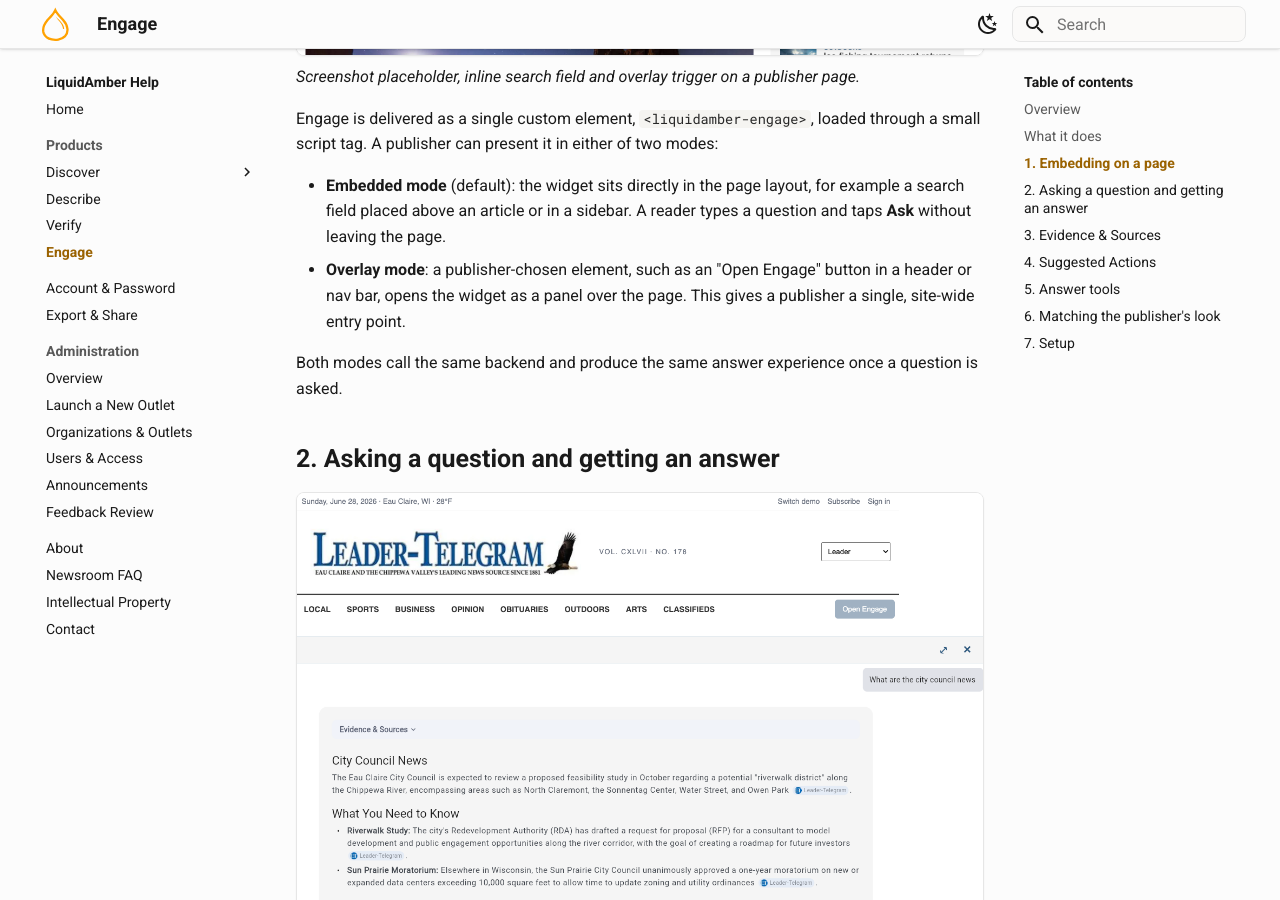
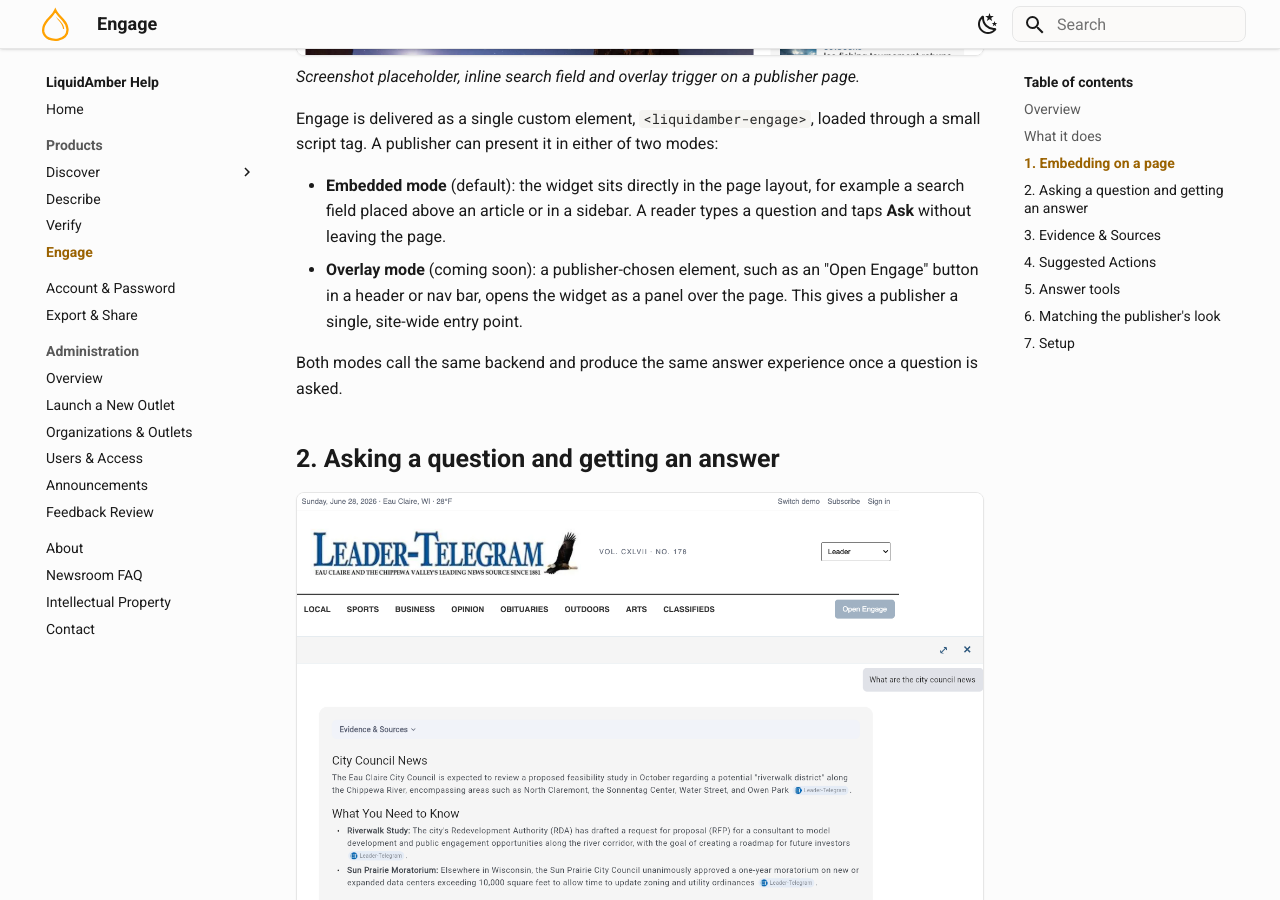
Before and after one commit to benoitmarsot/codechat-help, an MkDocs documentation site: the page built from docs/engage.md, in a window 1280 px wide and 900 px high, scrolled down 1159 px. Built offline with MkDocs 1.6.1 and Material for MkDocs 9.7.7, drawn with Linux system fonts in a browser that asks for light colours.

Commit message:
Add coming soon for overlay.

```diff
--- a/docs/engage.md
+++ b/docs/engage.md
@@ -21,7 +21,7 @@ LiquidAmber Engage brings LiquidAmber's research and verification capabilities t
 Engage is delivered as a single custom element, `<liquidamber-engage>`, loaded through a small script tag. A publisher can present it in either of two modes:
 
 - **Embedded mode** (default): the widget sits directly in the page layout, for example a search field placed above an article or in a sidebar. A reader types a question and taps **Ask** without leaving the page.
-- **Overlay mode**: a publisher-chosen element, such as an "Open Engage" button in a header or nav bar, opens the widget as a panel over the page. This gives a publisher a single, site-wide entry point.
+- **Overlay mode** (coming soon): a publisher-chosen element, such as an "Open Engage" button in a header or nav bar, opens the widget as a panel over the page. This gives a publisher a single, site-wide entry point.
 
 Both modes call the same backend and produce the same answer experience once a question is asked.
 
```
